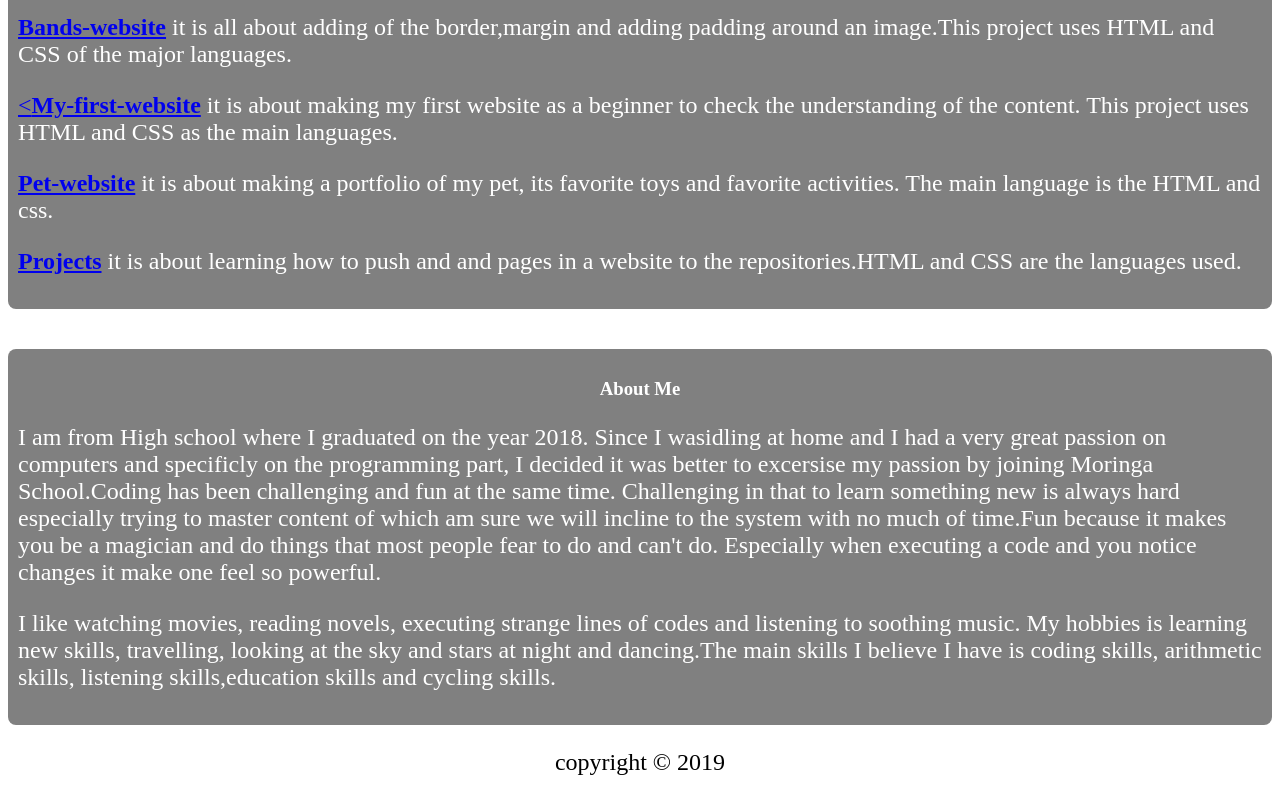
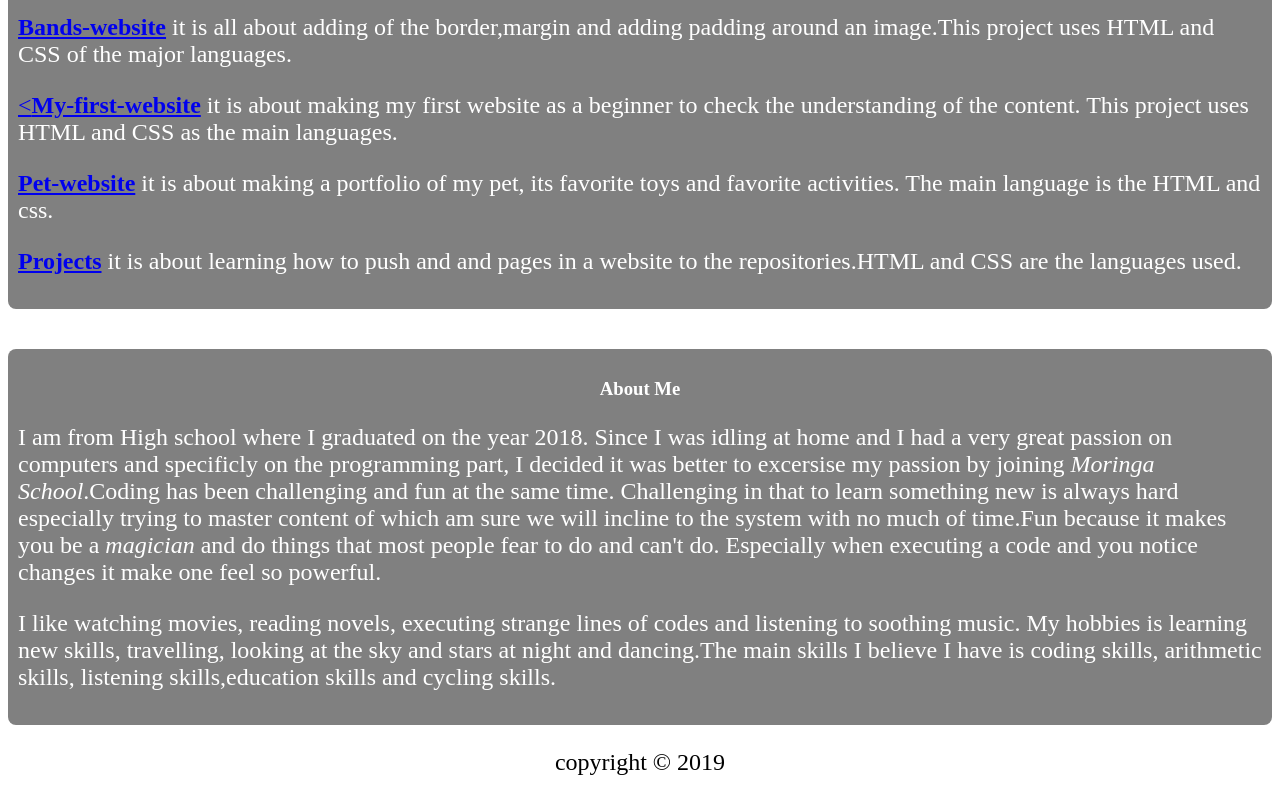
Before and after one commit to Kihara-tony/Indipendentproject-Kihara, a plain HTML site: page index.html in a window 1280 px wide. Shown: the part 631-1431 px from the top of the page. Drawn offline with Linux system fonts and the light colour scheme.

Commit message:
add emphasis tags in the index.html.

```diff
--- a/index.html
+++ b/index.html
@@ -21,7 +21,7 @@
   <div class="about">
     <h3>About Me</h3>
 
-    <p>I am from High school where I graduated on the year 2018. Since I wasidling at home and I had a very great passion on computers and specificly on the programming part, I decided it was better to excersise my passion by joining Moringa School.Coding has been challenging and fun at the same time. Challenging in that to learn something new is always hard especially trying to master content of which am sure we will incline to the system with no much of time.Fun because it makes you be a magician and do things that most people fear to do and can't do. Especially when executing a code and you notice changes it make one feel so powerful.</p>
+    <p>I am from High school where I graduated on the year 2018. Since I was idling at home and I had a very great passion on computers and specificly on the programming part, I decided it was better to excersise my passion by joining <em>Moringa School</em>.Coding has been challenging and fun at the same time. Challenging in that to learn something new is always hard especially trying to master content of which am sure we will incline to the system with no much of time.Fun because it makes you be a <em>magician</em> and do things that most people fear to do and can't do. Especially when executing a code and you notice changes it make one feel so powerful.</p>
     <p>I like watching movies, reading novels, executing strange lines of codes and listening to soothing music. My hobbies is learning new skills, travelling, looking at the sky and stars at night and dancing.The main skills I believe I have is coding skills, arithmetic skills, listening skills,education skills and cycling skills. </p>
   </div>
     <p class="copy">copyright &copy 2019</p>
```
